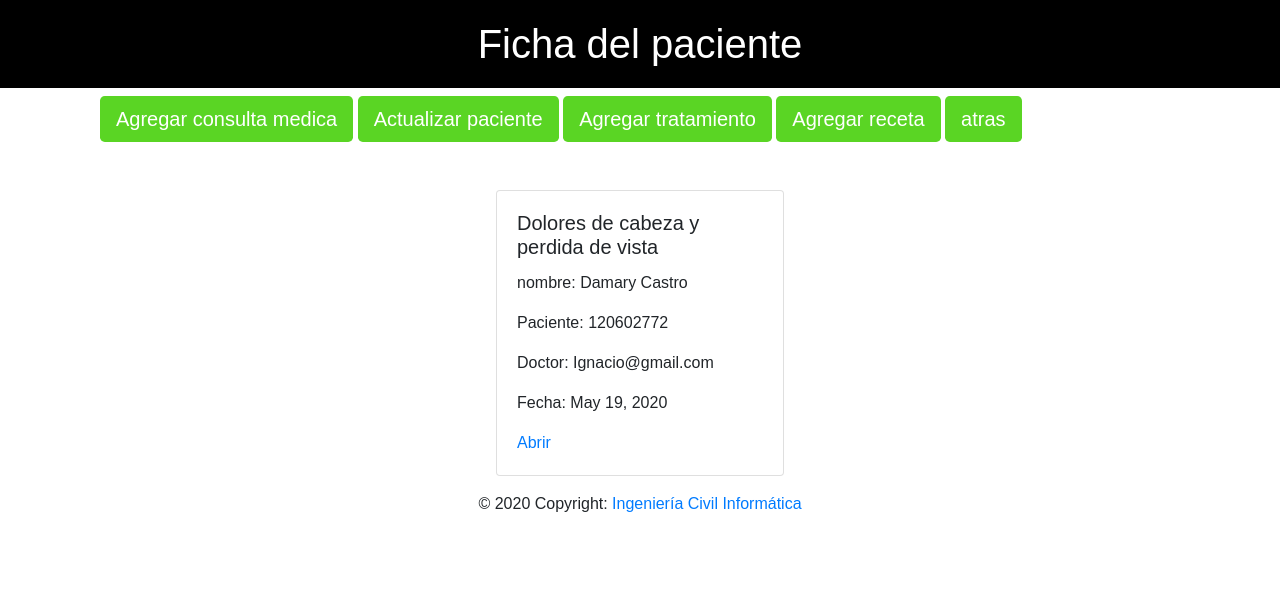
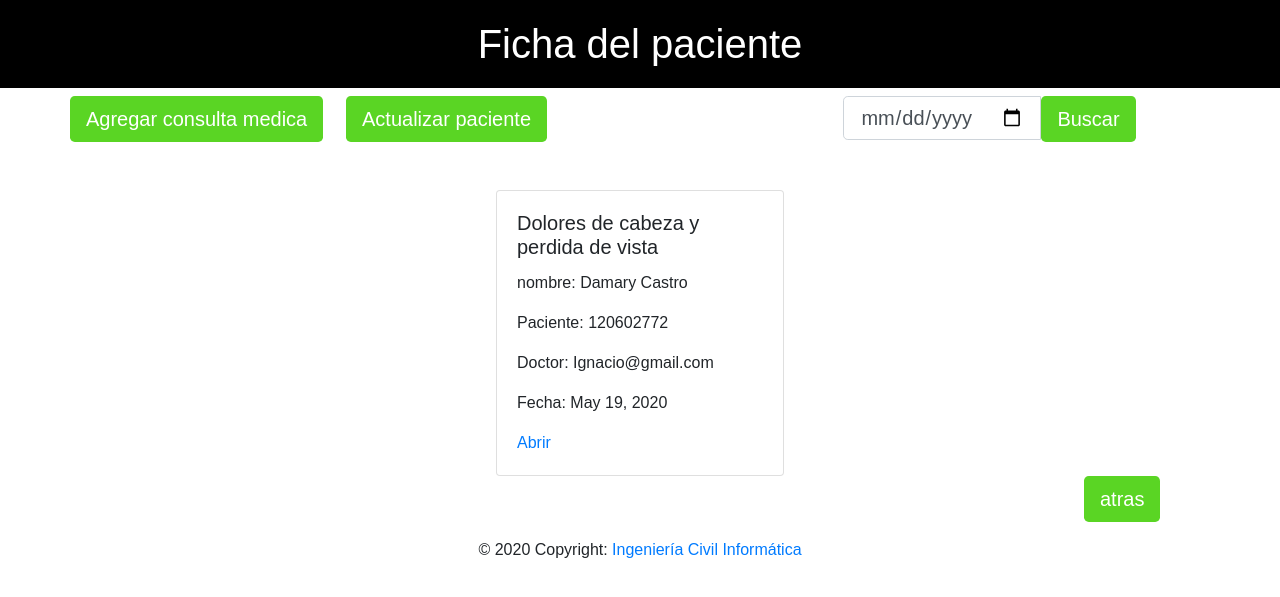
Before and after one commit to White-Mask/ICF232_202010_Grupo10, a Django app: page /ficha/1/ in a window 1280 px wide. Shown: the part 56-653 px from the top of the page. Run offline with Django 3.2, Linux system fonts and the light colour scheme; a user stored in the database is signed in; data comes from the database, SQL or seed files in the repository; both versions use the stored data as it was after the commit; some libraries are stand-ins or nearby versions.

Commit message:
Buscar por fecha

```diff
--- a/Hito 3/SigVip/ficha/templates/tratamiento_form.html
+++ b/Hito 3/SigVip/ficha/templates/actualizar_tratamiento.html
@@ -11,7 +11,7 @@
         </table>
         <a class="btn btn-primary btn-lg" href="{{request.META.HTTP_REFERER}}" role="button">Cancelar</a>
         <input type="submit" class="btn btn-lg btn-primary " value="Guardar" onclick="CrearTratamiento()"></input>
+        <a class="btn btn-primary btn-lg" href="{{object.receta_id}}/" role="button">Actualizar receta </a>
     </form>
-
 </div>
 {% endblock %}
--- a/Hito 3/SigVip/ficha/templates/consulta_detalle.html
+++ b/Hito 3/SigVip/ficha/templates/consulta_detalle.html
@@ -17,7 +17,7 @@
     <p>{{detalle.fecha}}</p>
 </div>
 <a class="btn btn-primary btn-lg" href="/ficha/{{detalle.rut_id}}" role="button">atras</a>
-<a class="btn btn-primary btn-lg" href="{{detalle.id}}/update/" role="button">Actualizar consulta</a>
-<a class="btn btn-primary btn-lg" href="{{detalle.id}}/delete/" role="button">Eliminar</a>
+<a class="btn btn-primary btn-lg" href="update/" role="button">Actualizar consulta</a>
+<a class="btn btn-primary btn-lg" href="delete/" role="button">Eliminar</a>
 {% include "footer.html" %}
 {% endblock %}
--- a/Hito 3/SigVip/ficha/templates/actualizar_form.html
+++ b/Hito 3/SigVip/ficha/templates/create_tratamiento.html
@@ -1,6 +1,6 @@
 {% extends "base.html" %}
 {% block pagina %}
-<h1>Consulta medica</h1>
+<h1>tratamiento medico</h1>
 {% endblock %}
 {% block content %}
 <div id="consulta_form" class="container">
@@ -10,7 +10,9 @@
             {{form.as_table}}
         </table>
         <a class="btn btn-primary btn-lg" href="{{request.META.HTTP_REFERER}}" role="button">Cancelar</a>
-        <input type="submit" class="btn btn-lg btn-primary " value="Guardar" onclick="Actualizar()"></input>
+        <input type="submit" class="btn btn-lg btn-primary " value="Guardar" onclick="CrearTratamiento()"></input>
+        <a class="btn btn-primary btn-lg" href="create_receta/" role="button">Agregar receta </a>
     </form>
+
 </div>
 {% endblock %}
--- a/Hito 3/SigVip/ficha/templates/ficha.html
+++ b/Hito 3/SigVip/ficha/templates/ficha.html
@@ -4,12 +4,24 @@
     <h1>Ficha del paciente</h1>
 {% endblock%}
 {% block content %}
-<div class="col-12">
-    <a class="btn btn-primary btn-lg" href="create/" role="button">Agregar consulta medica</a>
-    <a class="btn btn-primary btn-lg" href="update/" role="button">Actualizar paciente</a>
-    <a class="btn btn-primary btn-lg" href="create_tratamiento/" role="button">Agregar tratamiento </a>
-    <a class="btn btn-primary btn-lg" href="create_receta/" role="button">Agregar receta </a>
-    <a class="btn btn-primary btn-lg" href="/pacientes" role="button">atras</a>
+<div class="container"></div>
+    <div class="row">
+        <a style="width: fit-content;" class="btn btn-primary btn-lg" href="create/" role="button">Agregar consulta medica</a>
+        <a style="width: fit-content;margin-left: 2%" class="btn btn-primary btn-lg" href="update/" role="button">Actualizar paciente</a>
+        <div class="search" style="width: fit-content;margin-left: 26%">
+            <form method="GET">
+                <div id="custom-search-input">
+                    <div class="input-group">
+                        <input type="date" class="form-control btn-lg" value="{{request.GET.fromdate}}" name="fromdate">
+                        <span class="input-group-list">
+                            <i class="icon icon-search"></i>
+                            <button type="submit" class="btn-success btn-primary btn-lg">Buscar</button>
+                        </span>
+                    </div>
+                </div>
+            </form>
+        </div>
+    </div>
 </div>
 <div class="container">
     <div class="row mt-5 justify-content-center">
@@ -21,11 +33,12 @@
                 <p class="card-text">Paciente: {{ consultamedica.rut }}</p>
                 <p class="card-text">Doctor: {{ consultamedica.doctor }}</p>
                 <p class="card-text">Fecha: {{ consultamedica.fecha }}</p>
-                <a href="detalle/{{consultamedica.id}}" class="card-link">Abrir</a>
+                <a href="detalle/{{consultamedica.id}}/" class="card-link">Abrir</a>
             </div>
         </div>
 {% endfor %}
     </div>
+    <a style="width: fit-content;margin-left: 90%" class="btn btn-primary btn-lg" href="/pacientes" role="button">atras</a>
 </div>
 {% include "footer.html" %}
 {% endblock %}
--- a/Hito 3/SigVip/ficha/urls.py
+++ b/Hito 3/SigVip/ficha/urls.py
@@ -3,13 +3,18 @@ from django.urls import path,include
 from . import views
 
 urlpatterns = [
+    ###CREATE
     url(r'^(?P<fk>\d+)/create/$',views.ConsultaCreate.as_view(success_url='pacientes/'),name='consulta_create'),
+    re_path(r'^(?P<fk>\d+)/create/create_tratamiento/$',views.TratamientoCreate.as_view(success_url='pacientes/'),name='tratamiento_create'),
+    re_path(r'^(?P<fk>\d+)/create/create_tratamiento/create_receta/$',views.RecetaCreate.as_view(success_url='pacientes/'),name='receta_create'),
+    ###VIEW
+    re_path(r'^(?P<rut>\d+)/$',views.HomeFichaView.as_view(),name='fichas'),
+    re_path(r'^(?P<fk>\d+)/detalle/(?P<codigo>\d+)/?$',views.DetalleConsultaView.as_view(),name='detalle'),
+    ###UPDATE
     url(r'^(?P<pk>\d+)/update/$',views.PacienteUpdate.as_view(success_url='pacientes/'),name='paciente_update'),
-    re_path(r'^(?P<rut>\d+)/$',views.HomeFichaView.as_view(),name='fichas'),
-    re_path(r'^(?P<fk>\d+)/detalle/(?P<codigo>(\d+))/?$',views.DetalleConsultaView.as_view(),name='detalle'),
-    re_path(r'^(?P<fk>\d+)/detalle/(?P<pk>(\d+))/?update/$',views.ConsultaUpdate.as_view(success_url='pacientes/'),name='consulta_update'),
+    re_path(r'^(?P<fk>\d+)/detalle/(?P<pk>\d+)/?update/$',views.ConsultaUpdate.as_view(success_url='pacientes/'),name='consulta_update'),
+    re_path(r'^(?P<fk>\d+)/detalle/(?P<codigo>\d+)/update/(?P<pk>\d+)/?$',views.TratamientoUpdate.as_view(success_url='pacientes/'),name='tratamiento_update'),
+    re_path(r'^(?P<fk>\d+)/detalle/(?P<codigo>(\d+))/update/(?P<tratamiento_id>(\d+))/(?P<pk>\d+)/?$',views.RecetaUpdate.as_view(success_url='pacientes/'),name='receta_update'),
+    ###DELETE
     re_path(r'^(?P<fk>\d+)/detalle/(?P<pk>(\d+))/?delete/$',views.ConsultaDelete.as_view(success_url='pacientes/'),name='consulta_delete'),
-    re_path(r'^(?P<fk>\d+)/create_tratamiento/$',views.TratamientoCreate.as_view(success_url='pacientes/'),name='tratamiento_create'),
-    re_path(r'^(?P<fk>\d+)/create_receta/$',views.RecetaCreate.as_view(success_url='pacientes/'),name='receta_create'),
-    re_path(r'^(?P<fk>\d+)/detalle/(?P<pk>(\d+))/update/(?P<tratamiento>(\d+))/$',views.TratamientoUpdate.as_view(success_url='pacientes/'),name='receta_update'),
 ]
--- a/Hito 3/SigVip/ficha/views.py
+++ b/Hito 3/SigVip/ficha/views.py
@@ -5,48 +5,59 @@ from pacientes.models import Paciente
 from django.contrib.auth.mixins import LoginRequiredMixin
 from django.views.generic.edit import CreateView,UpdateView,DeleteView
 from django.urls import reverse_lazy
-
+from django.db.models import Q
+####################################### VIEW #######################################
 class HomeFichaView(LoginRequiredMixin,TemplateView):
     def get(self,request,**kwargs):
         rut=kwargs["rut"]
-        return render(request,'ficha.html',{'fichas':ConsultaMedica.fichas.filter(rut_id=rut)})
+        fromdate = request.GET.get("fromdate")
+        post = ConsultaMedica.fichas.all()
+        if fromdate:
+            post = ConsultaMedica.fichas.filter(Q(fecha = fromdate) & Q(rut_id=rut)).distinct
+            return render(request,'ficha.html',{'fichas':post})
+        else:
+            return render(request,'ficha.html',{'fichas':ConsultaMedica.fichas.filter(rut_id=rut)})
 
 class DetalleConsultaView(LoginRequiredMixin,TemplateView):
     def get(self,request,**kwargs):
         codigo=kwargs["codigo"]
         return render(request,'consulta_detalle.html',{'detalle':ConsultaMedica.fichas.get(id=codigo)})
-
+####################################### CREATE #######################################
 class ConsultaCreate(CreateView):
     model = ConsultaMedica
-    template_name = './actualizar_form.html'
+    template_name = './create_ficha.html'
     fields = '__all__'
 
 class TratamientoCreate(CreateView):
     model = Tratamiento
-    template_name = './tratamiento_form.html'
+    template_name = './create_tratamiento.html'
     fields = '__all__'
 
 class RecetaCreate(CreateView):
     model = Receta
-    template_name = './receta_form.html'
+    template_name = './create_receta.html'
     fields = '__all__'
-
-class ConsultaUpdate(UpdateView,):
-    model = ConsultaMedica
-    template_name = './actualizar_form.html'
-    fields = ['tema','tratamiento','diagnostico']
-
+####################################### UPDATE #######################################
 class PacienteUpdate(UpdateView):
     model = Paciente
     template_name = './paciente_form.html'
     fields = ['nombre','apellido','edad','email','telefono','direccion']
 
+class ConsultaUpdate(UpdateView):
+    model = ConsultaMedica
+    template_name = './actualizar_ficha.html'
+    fields = ['tema','tratamiento','diagnostico']
+
 class TratamientoUpdate(UpdateView):
     model = Tratamiento
-    template_name = './tratamiento_form.html'
+    template_name = './actualizar_tratamiento.html'
     fields = ['receta','examen','descripcion']
 
-
+class RecetaUpdate(UpdateView):
+    model = Receta
+    template_name = './actualizar_receta.html'
+    fields = '__all__'
+####################################### DELETE #######################################
 class ConsultaDelete(DeleteView):
     model = ConsultaMedica
     template_name = './consulta_confirm_delete.html'
--- a/Hito 3/SigVip/pacientes/urls.py
+++ b/Hito 3/SigVip/pacientes/urls.py
@@ -3,9 +3,12 @@ from django.urls import path,include
 from pacientes import views
 
 urlpatterns = [
+    ###VIEW
     url(r'^$',views.HomePageView.as_view() ,name="index"),
     url(r'pacientes/',views.HomePacienteView.as_view() ,name="paciente"),
+    ###CREATE
     url(r'^paciente/create/$',views.PacienteCreate.as_view(success_url='pacientes/'),name='paciente_create'),
+    ###PATH
     path('ficha/',include('ficha.urls')),
     path('accounts/',include('django.contrib.auth.urls')),
 ]
```
Also changed, not shown: Hito 3/SigVip/ficha/templates/actualizar_ficha.html (added, +17 -0 lines), Hito 3/SigVip/ficha/templates/create_ficha.html (added, +17 -0 lines), Hito 3/SigVip/ficha/templates/create_receta.html (added, +16 -0 lines), Hito 3/SigVip/pacientes/views.py (+12 -4 lines), Hito 3/SigVip/db.sqlite3, Hito 3/SigVip/ficha/templates/actualizar_receta.html (renamed from Hito 3/SigVip/ficha/templates/receta_form.html).
